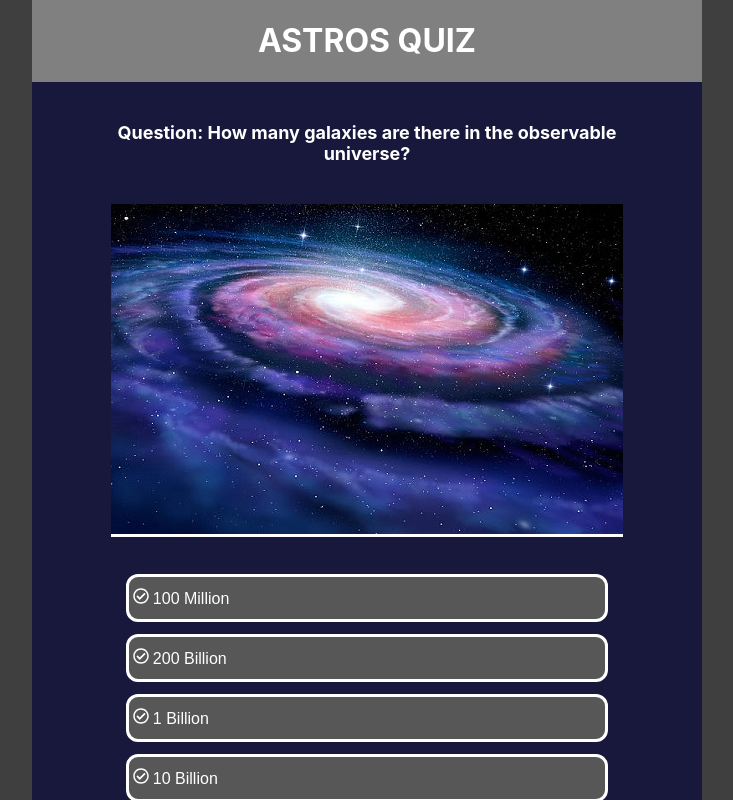
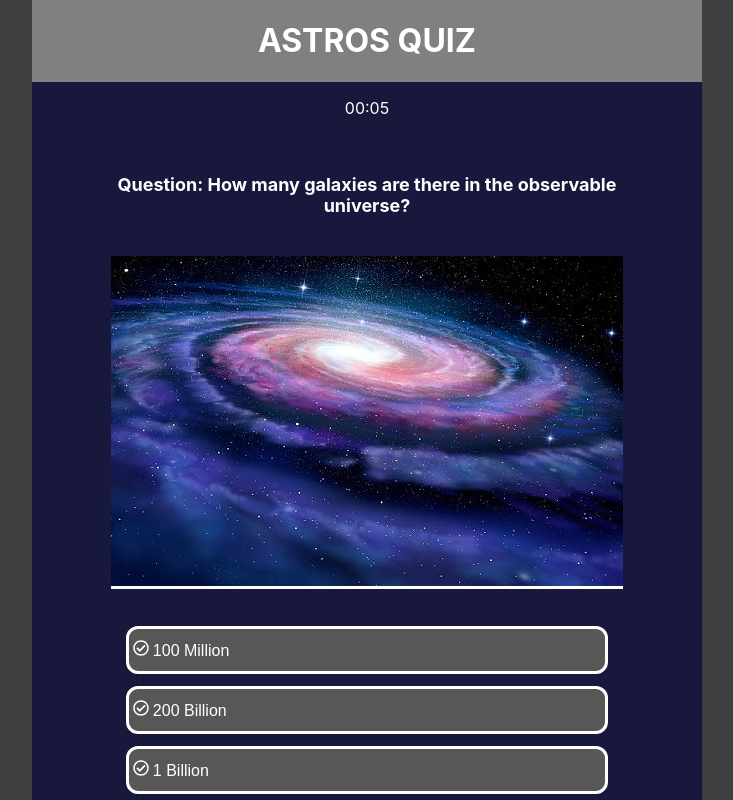
Before and after one commit to Technigo/project-redux-quiz, a React (Vite) app: page / in a window 1280 px wide. Shown: the top 800 px of the page, without its empty margins (273-1006 px from the left). Built offline with nearby package versions, Linux system fonts and the light colour scheme.

Commit message:
Implement timing for whole quiz, no time stop and time duration on summary modal yet

```diff
--- a/src/components/ButtonsMenu.jsx
+++ b/src/components/ButtonsMenu.jsx
@@ -4,12 +4,13 @@ import { MdOutlineRestartAlt } from 'react-icons/md';
 import { useDispatch, useSelector } from 'react-redux';
 import { goToNextQuestion, restart } from '../reducers/quiz';
 
-export const ButtonsMenu = ({ onShowFinishModal }) => {
+export const ButtonsMenu = ({ onShowFinishModal, onRestartTimer }) => {
   const dispatch = useDispatch();
   const quiz = useSelector((state) => state.quiz);
 
   const handleRestart = () => {
     dispatch(restart());
+    onRestartTimer();
   };
 
   const handleNext = () => {
@@ -17,7 +18,6 @@ export const ButtonsMenu = ({ onShowFinishModal }) => {
   };
 
   const handleFinish = () => {
-    // Additional actions or state changes before showing the modal
     onShowFinishModal();
   };
 
--- a/src/components/Controller.jsx
+++ b/src/components/Controller.jsx
@@ -6,10 +6,13 @@ import { CurrentQuestion } from "./CurrentQuestion";
 import { Header } from "./Header";
 import ProgressBar from "./ProgressBar";
 import { QuizSummary } from "./QuizSummary";
+import {Timer} from "./Timer"
 
 export const Controller = () => {
   const quiz = useSelector((state) => state.quiz);
   const [isFinishModalOpen, setFinishModalOpen] = useState(false);
+  const [quizDuration, setQuizDuration] = useState(0);
+  const [resetTiming, setResetTiming] = useState();
 
   const isQuizOver = quiz.quizOver;
 
@@ -17,30 +20,38 @@ export const Controller = () => {
     setFinishModalOpen(true);
   };
 
-  const handleCloseFinishModal = () => {
+  const handleCloseFinishModal = (duration) => {
     setFinishModalOpen(false);
+    setQuizDuration(duration);
+  };
+
+  const handleRestartTimer = () => {
+    setQuizDuration(0);
+    setResetTiming((prev) => !prev);
   };
 
   return (
     <div className="controller-container">
       <Header />
+      <Timer onTimerStop={setQuizDuration} resetTiming={resetTiming} />
       <CurrentQuestion />
       <ProgressBar />
-      <ButtonsMenu onShowFinishModal={handleShowFinishModal} />
+      <ButtonsMenu onShowFinishModal={handleShowFinishModal} onRestartTimer={handleRestartTimer} />
+
       <Modal
         isOpen={isFinishModalOpen}
-        onRequestClose={handleCloseFinishModal}
+        onRequestClose={() => handleCloseFinishModal(quizDuration)}
         contentLabel="Quiz Finish"
         className="modal"
         overlayClassName="overlay"
       >
         <div className="close-sticky">
-          <button onClick={handleCloseFinishModal} className="close-button">
+          <button onClick={() => handleCloseFinishModal(quizDuration)} className="close-button">
             Close
           </button>
         </div>
 
-        <QuizSummary />
+        <QuizSummary quizDuration={quizDuration} />
       </Modal>
     </div>
   );
--- /dev/null
+++ b/src/components/Timer.jsx
@@ -0,0 +1,37 @@
+// Timer.js
+import { useState, useEffect } from 'react';
+
+const Timer = ({ onTimerStop, resetTiming }) => {
+  const [seconds, setSeconds] = useState(0);
+
+  useEffect(() => {
+    let interval;
+    setSeconds(0);
+
+    interval = setInterval(() => {
+      setSeconds((prevSeconds) => prevSeconds + 1);
+    }, 1000);
+
+    return () => {
+      clearInterval(interval);
+    };
+  }, [resetTiming]);
+
+  useEffect(() => {
+    onTimerStop(seconds);
+  }, [seconds, onTimerStop]);
+
+  const formatTime = (timeInSeconds) => {
+    const minutes = Math.floor(timeInSeconds / 60);
+    const remainingSeconds = timeInSeconds % 60;
+    return `${String(minutes).padStart(2, '0')}:${String(remainingSeconds).padStart(2, '0')}`;
+  };
+
+  return (
+    <div>
+      <p>{formatTime(seconds)}</p>
+    </div>
+  );
+};
+
+export { Timer };
```
Also changed, not shown: src/components/CurrentQuestion.jsx (+0 -11 lines).
